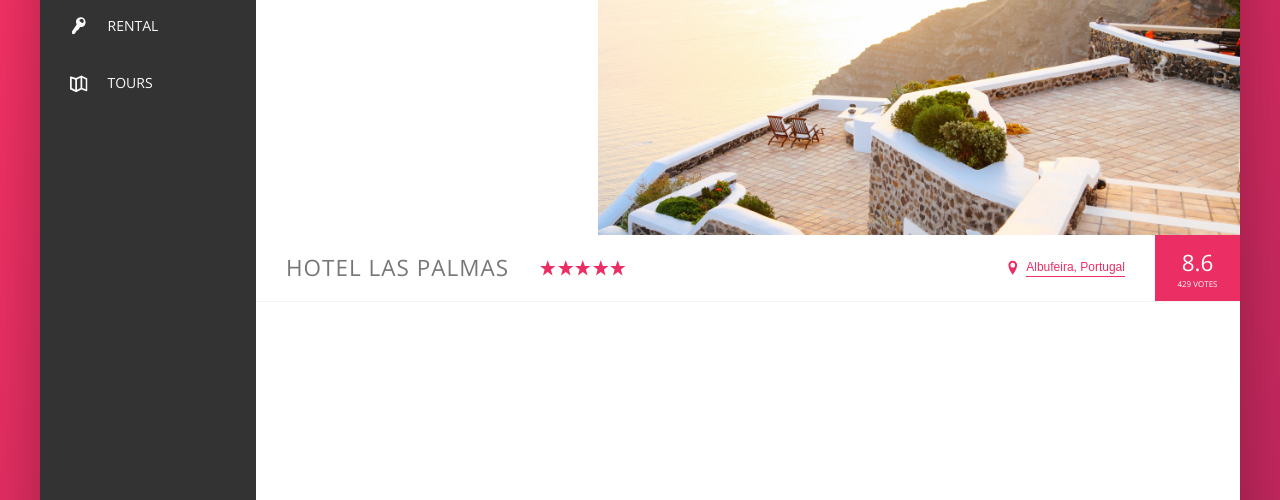
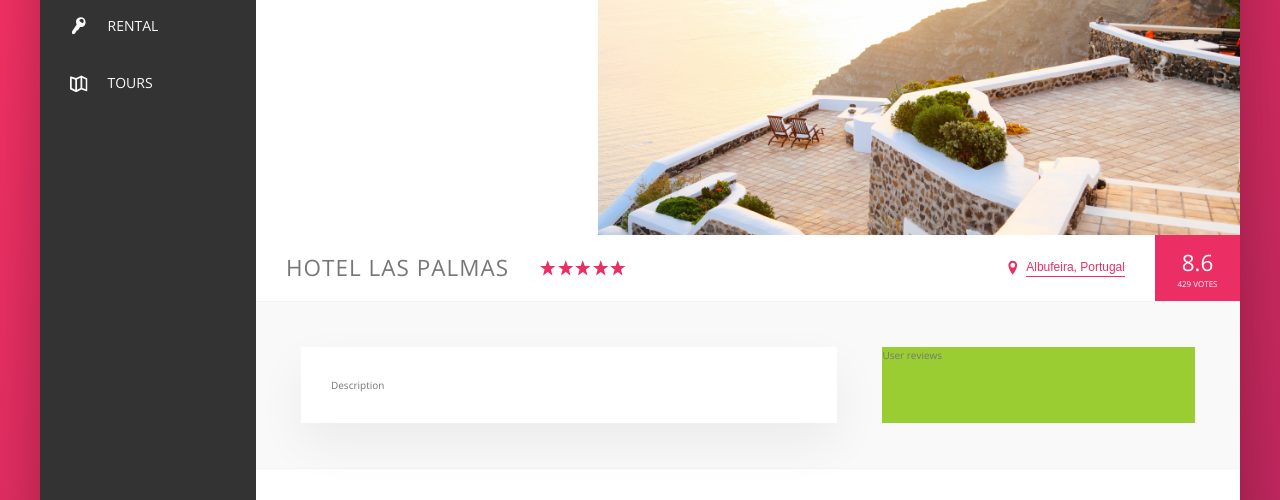
Before and after one commit to ks603/Travel_App, a website: page index.html in a window 1280 px wide. Shown: the part 300-800 px from the top of the page. Drawn offline with nearby package versions, Linux system fonts and the light colour scheme.

Commit message:
Created the layout for the desciption

```diff
--- a/index.html
+++ b/index.html
@@ -156,6 +156,15 @@
               <div class="overview__rating-count">429 votes</div>
             </div>
           </div>
+
+          <div class="detail">
+            <div class="description">
+              Description
+            </div>
+            <div class="user-reviews">
+              User reviews
+            </div>
+          </div>
         </main>
       </div>
     </div>
--- a/sass/_layout.scss
+++ b/sass/_layout.scss
@@ -18,7 +18,7 @@
   font-size: 1.4rem;
   height: 7rem;
   background-color: #fff;
-  border-bottom: 1px solid var(--color-grey-light-2);
+  border-bottom: var(--line);
 
   display: flex;
   justify-content: space-between;
@@ -55,3 +55,23 @@
 
   flex: 1;
 }
+
+.detail {
+  display: flex;
+  padding: 4.5rem;
+  background-color: var(--color-grey-light-1);
+  border-bottom: var(--line);
+}
+
+.description {
+  background-color: #fff;
+  box-shadow: 0 2rem 5rem rgba(0, 0, 0, 0.06);
+  padding: 3rem;
+  flex: 0 0 60%;
+  margin-right: 4.5rem;
+}
+
+.user-reviews {
+  background-color: yellowgreen;
+  flex: 1;
+}
```
Also changed, not shown: css/style.css.
